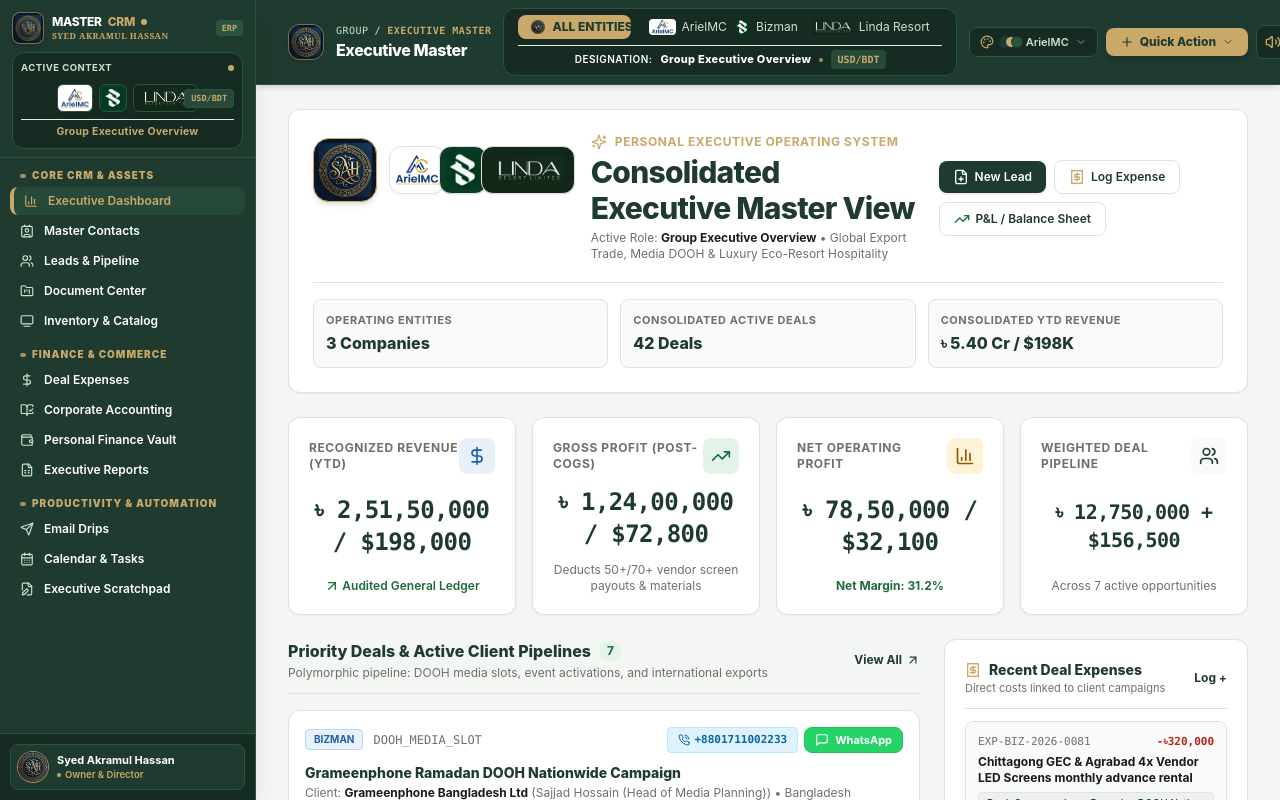
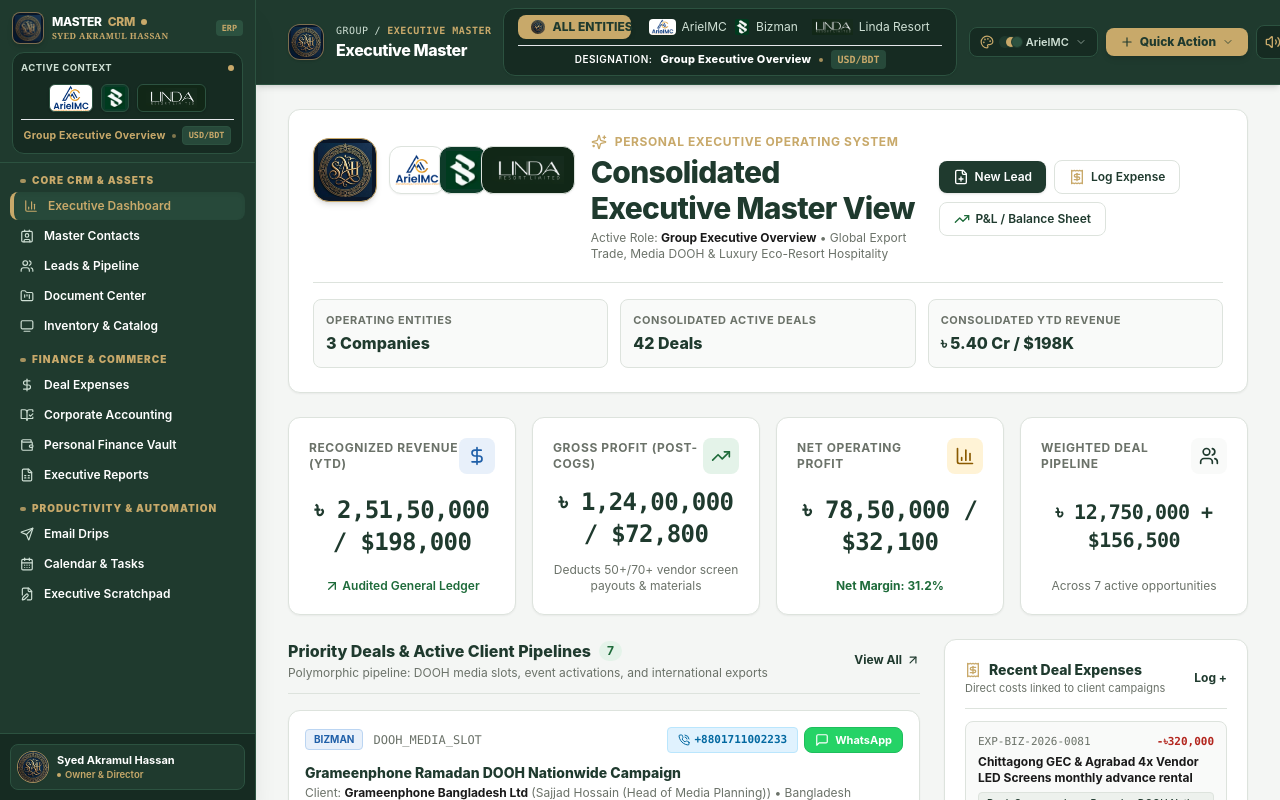
Before and after one commit to TuheenBD/SAH_Master_CRM, a Next.js app: page / in a window 1280 px wide. Shown: the top 800 px of the page. Built offline with nearby package versions, Linux system fonts and the light colour scheme.

Commit message:
fix(sidebar): move currency badge to Line 2 under logos to prevent overlap

```diff
--- a/src/components/Sidebar.tsx
+++ b/src/components/Sidebar.tsx
@@ -129,8 +129,8 @@
                   <span className="h-1.5 w-1.5 rounded-full bg-[var(--sidebar-active-text)]" />
                 </div>
 
-                {/* Line 1: Brand Logos Row (Centered) */}
-                <div className="relative flex items-center justify-center pt-0.5 min-h-[32px]">
+                {/* Line 1: Brand Logos Row (Centered with No Overlap) */}
+                <div className="flex items-center justify-center pt-0.5 min-h-[32px]">
                   {activeCompany === 'ARIELMC' && (
                     <div className="h-8 w-16 rounded-lg overflow-hidden border border-[var(--sidebar-border)] bg-white p-0.5 flex items-center justify-center shadow">
                       <img src="/logos/arielmc-logo.png" alt="ArielMC" className="max-h-7 w-auto object-contain" />
@@ -150,29 +150,29 @@
                   )}
 
                   {activeCompany === 'CONSOLIDATED' && (
-                    <div className="flex items-center gap-1.5">
-                      <div className="h-7 w-9 rounded-md overflow-hidden border border-[var(--sidebar-border)] bg-white p-0.5 shadow flex items-center justify-center">
+                    <div className="flex items-center gap-2">
+                      <div className="h-7 w-11 rounded-md overflow-hidden border border-[var(--sidebar-border)] bg-white p-0.5 shadow flex items-center justify-center">
                         <img src="/logos/arielmc-logo.png" alt="ArielMC" className="max-h-5.5 w-auto object-contain" />
                       </div>
                       <div className="h-7 w-7 rounded-md overflow-hidden border border-[var(--sidebar-border)] bg-[#0D3B29] p-0.5 shadow flex items-center justify-center">
                         <img src="/logos/bizman-logo.jpg" alt="Bizman" className="h-full w-full object-contain" />
                       </div>
-                      <div className="h-7 px-1.5 rounded-md overflow-hidden border border-[var(--sidebar-border)] bg-[#112717] shadow flex items-center justify-center">
+                      <div className="h-7 px-2 rounded-md overflow-hidden border border-[var(--sidebar-border)] bg-[#112717] shadow flex items-center justify-center">
                         <img src="/logos/linda-logo.png" alt="Linda Resort" className="h-5 w-auto object-contain" />
                       </div>
                     </div>
                   )}
+                </div>
 
-                  <span className="absolute right-0 font-mono text-[8.5px] font-bold text-[var(--sidebar-active-text)] bg-[var(--sidebar-hover)] px-1.5 py-0.5 rounded border border-[var(--sidebar-border)]">
+                {/* Line 2 (Under the Logos): Role & Currency Badge - Center Aligned */}
+                <div className="border-t border-[var(--sidebar-border)]/60 pt-1.5 flex items-center justify-center gap-1.5 text-center">
+                  <span className="text-[10.5px] font-bold text-[var(--sidebar-active-text)] tracking-wide">
+                    {currentMeta.role}
+                  </span>
+                  <span className="h-1 w-1 rounded-full bg-[var(--sidebar-active-text)] opacity-60" />
+                  <span className="font-mono text-[8.5px] font-bold text-[var(--sidebar-active-text)] bg-[var(--sidebar-hover)] px-1.5 py-0.5 rounded border border-[var(--sidebar-border)]">
                     {currentMeta.currency}
                   </span>
-                </div>
-
-                {/* Line 2 (Under the Logos): Group Executive Overview - Center Aligned */}
-                <div className="border-t border-[var(--sidebar-border)]/60 pt-1 text-center">
-                  <div className="text-[10.5px] font-bold text-[var(--sidebar-active-text)] tracking-wide">
-                    {currentMeta.role}
-                  </div>
                 </div>
               </div>
             </div>
```
